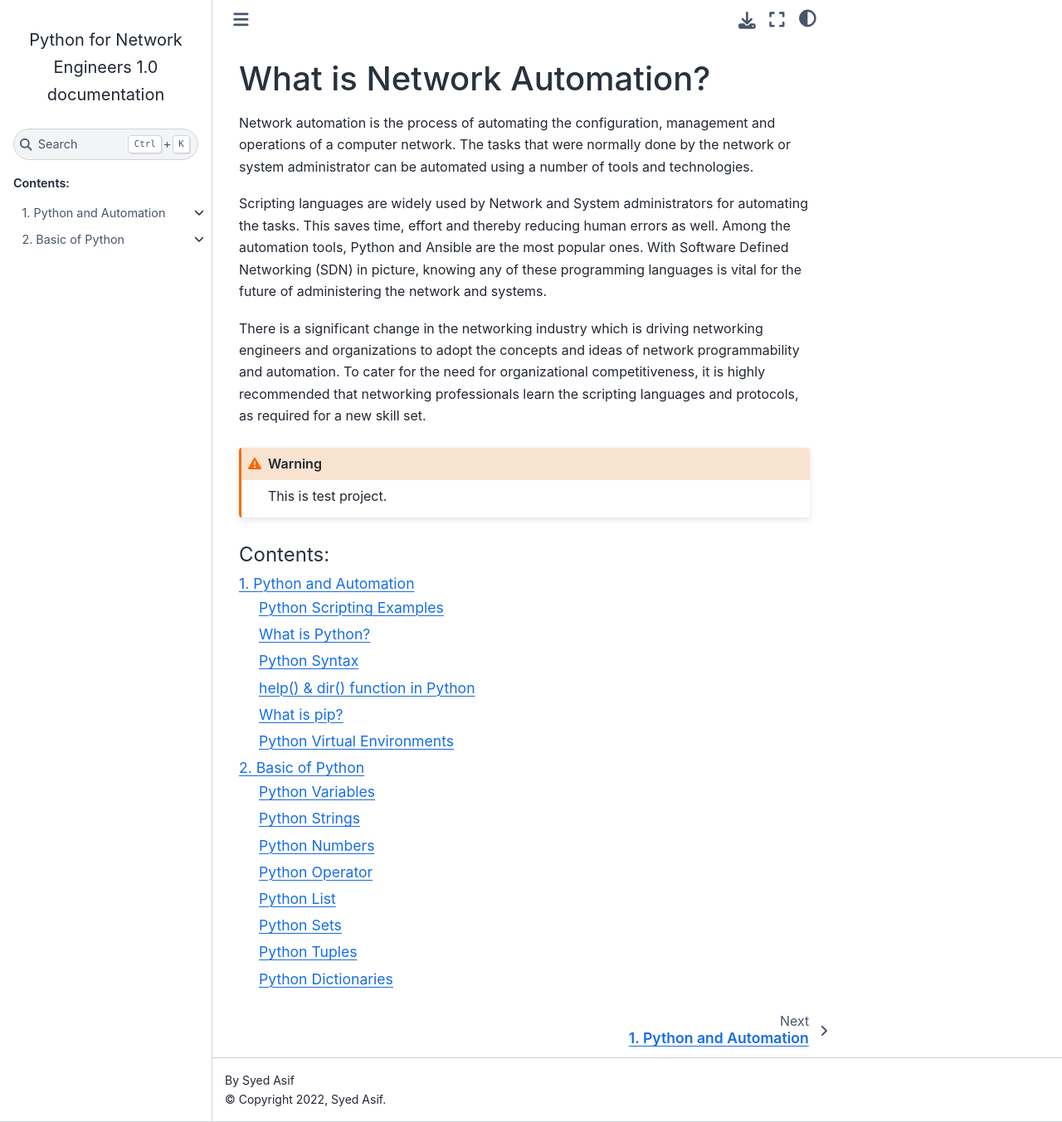
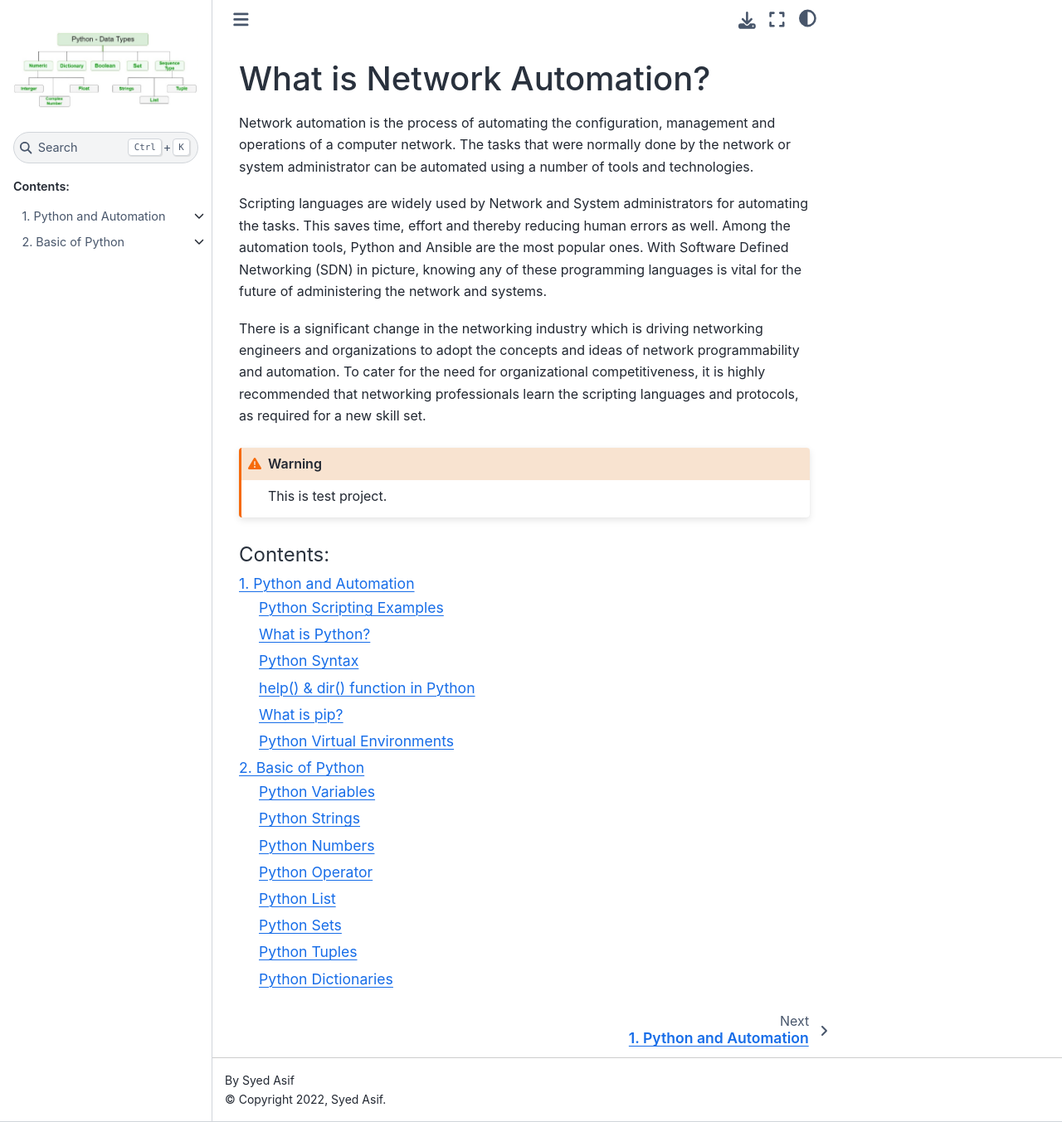
Before and after one commit to sydasif/python-book, a Sphinx documentation site: the page built from docs/source/index.md, in a window 1280 px wide and 1353 px high. Shown: the whole window at 83% size. Built offline with Sphinx 7.4.7 and the Sphinx Book theme 1.1.4, drawn with Linux system fonts in a browser that asks for light colours.

Commit message:
add logo and title

```diff
--- a/docs/source/conf.py
+++ b/docs/source/conf.py
@@ -53,6 +53,9 @@ exclude_patterns = []
 html_theme = "sphinx_book_theme"
 ...
 
+html_logo = "../../data-type.PNG"
+html_title = "Python for Network Automation"
+
 # Add any paths that contain custom static files (such as style sheets) here,
 # relative to this directory. They are copied after the builtin static files,
 # so a file named "default.css" will overwrite the builtin "default.css".
```
